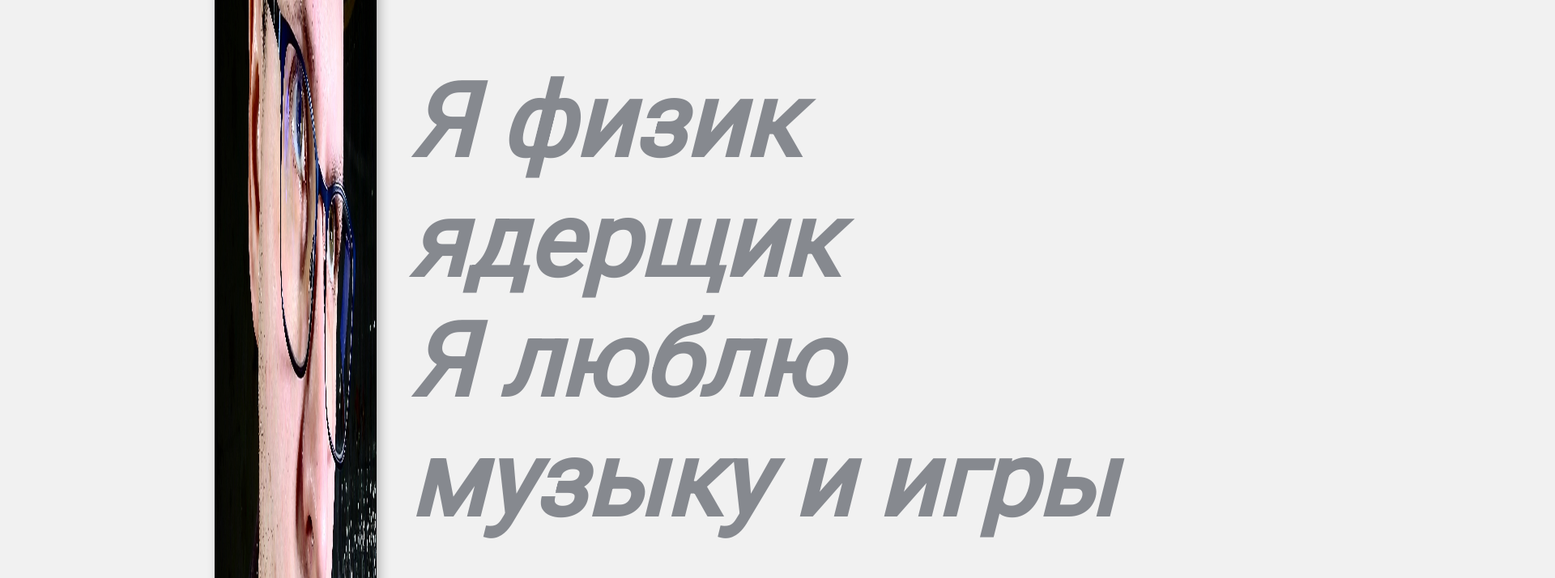
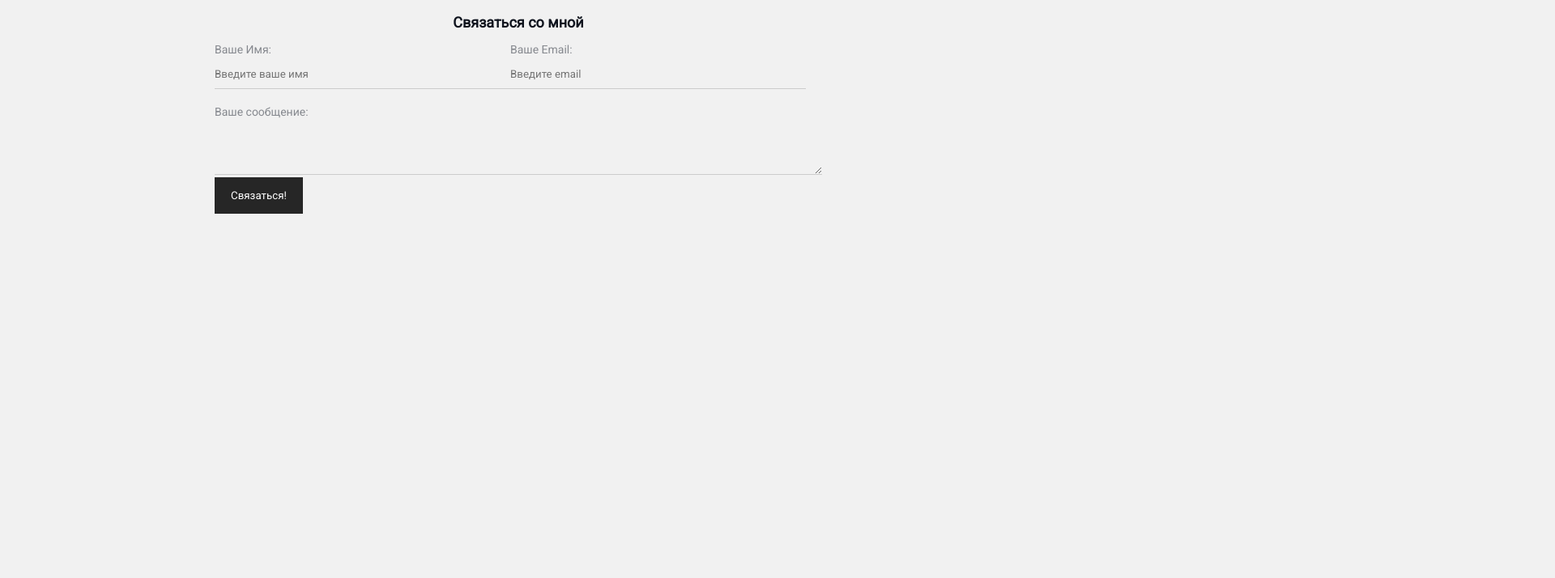
Before and after one commit to TurboAlex71/CSS, a plain HTML site: page index.html in a window 1280 px wide. Shown: the part 891-1605 px from the top of the page at 81% size, 1920 px wide, since content can reach past the window. After the commit the page ends 1163 px from the top, so only its background shows below. Drawn offline with Linux system fonts and the light colour scheme.

Commit message:
dev first

```diff
--- a/styles.css
+++ b/styles.css
@@ -3,8 +3,8 @@ body {
     background-color: #f1f1f1;
     color: #0f141e;
 
-    font-weight: 500;
-    font-size: 126px;
+    font-weight: 50px;
+    font-size: 12px;
     font-weight: normal;
     font-family:  'Roboto', sans-serif;
 
```
